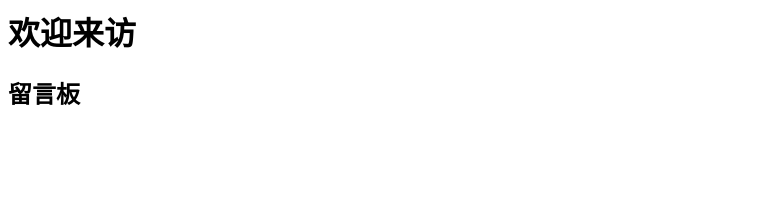
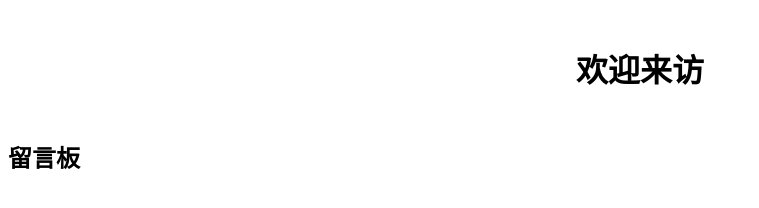
Before and after one commit to waikai6666/kai, a plain HTML site: page index.html in a window 1280 px wide. Shown: the whole page, without its empty margins (0-759 px from the left). Drawn offline with Linux system fonts and the light colour scheme.

Commit message:
Update index.html

```diff
--- a/index.html
+++ b/index.html
@@ -4,8 +4,8 @@
 
 <body>
 
-<h1>欢迎来访</h1>
+<h1 align="center"><br />欢迎来访</h1>
 
-<h2>留言板</h2>
+<h2><br />留言板</h2>
 
 </body>
```
